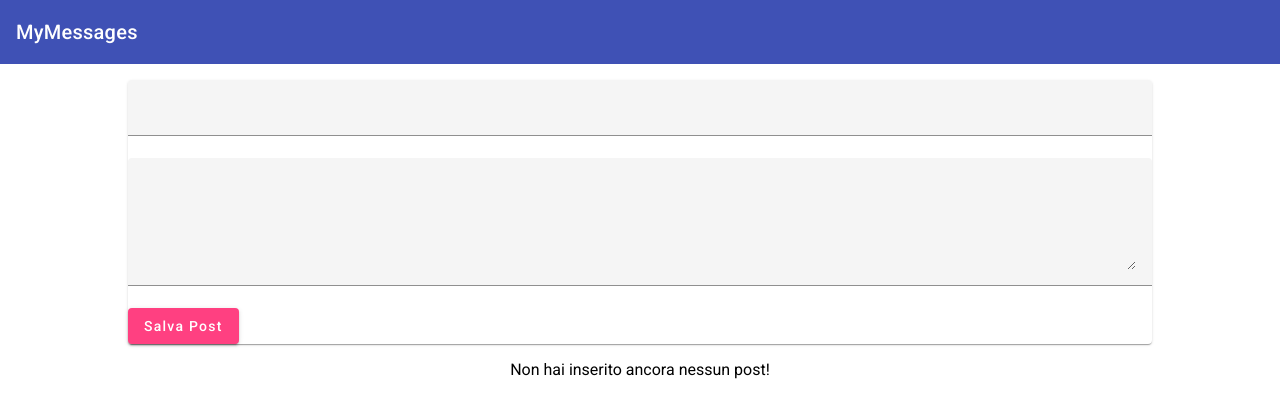
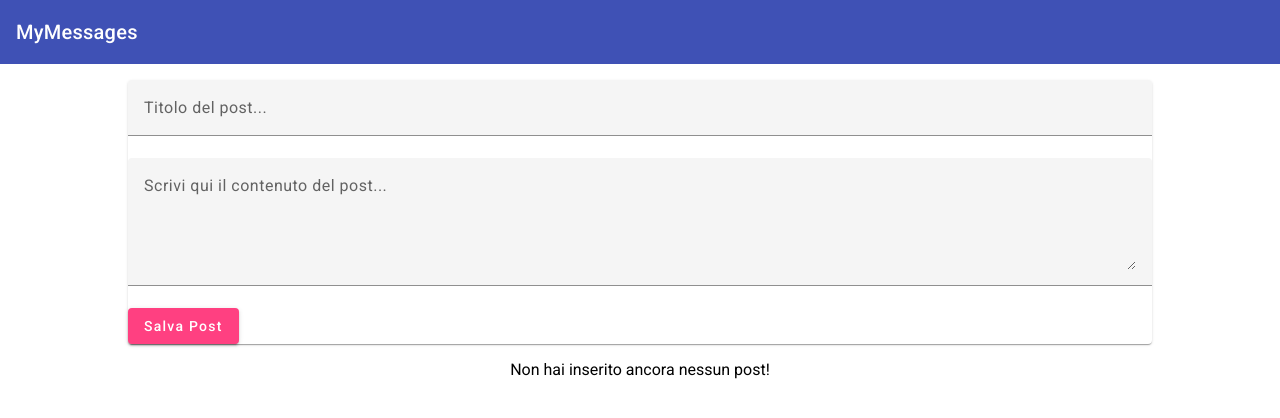
Before and after one commit to g1ann0z/mean-app, an Angular app: page / in a window 1280 px wide. Shown: the top 418 px of the page. Built offline with nearby package versions, Linux system fonts and the light colour scheme.

Commit message:
before_node

```diff
--- a/src/app/posts/post-create/post-create/post-create.component.html
+++ b/src/app/posts/post-create/post-create/post-create.component.html
@@ -8,6 +8,7 @@
                 ngModel
                 required
                 minlength="3"
+                placeholder="Titolo del post..."
                 #title="ngModel"> <!-- id title per mat-error -->
                 <!-- una volta inserito un form, non è più necessario il 2data bind perchè
                 angular riconosce con un semplice ngModel che si tratta di un form e deve
@@ -23,6 +24,7 @@
                 name="content"
                 ngModel
                 required
+                placeholder="Scrivi qui il contenuto del post..."
                 #content="ngModel"> <!-- id content per mat-error -->
             </textarea>
             <mat-error *ngIf="content.invalid">Inserire un contenuto per il post.</mat-error>
--- a/src/app/posts/post-create/post-create/post-create.component.ts
+++ b/src/app/posts/post-create/post-create/post-create.component.ts
@@ -20,5 +20,6 @@ export class PostCreateComponent {
       return;
     }
     this.postsService.addPost(form.value.title, form.value.content);
+    form.resetForm(); /* ripristina il form dopo l'invio di un post compresa la validità */
   }
 }
--- a/src/app/posts/post-list/post-list/post-list.component.html
+++ b/src/app/posts/post-list/post-list/post-list.component.html
@@ -4,6 +4,10 @@
             {{ post.title }}
         </mat-expansion-panel-header>
         <p>{{ post.content }}</p>
+        <mat-action-row>
+            <button mat-button color="primary">MODIFICA</button>
+            <button mat-button color="warn">ELIMINA</button>
+        </mat-action-row>
     </mat-expansion-panel>
 </mat-accordion>
 <p class="mat-body-1, info-text" *ngIf="posts.length <= 0">Non hai inserito ancora nessun post!</p>
```
